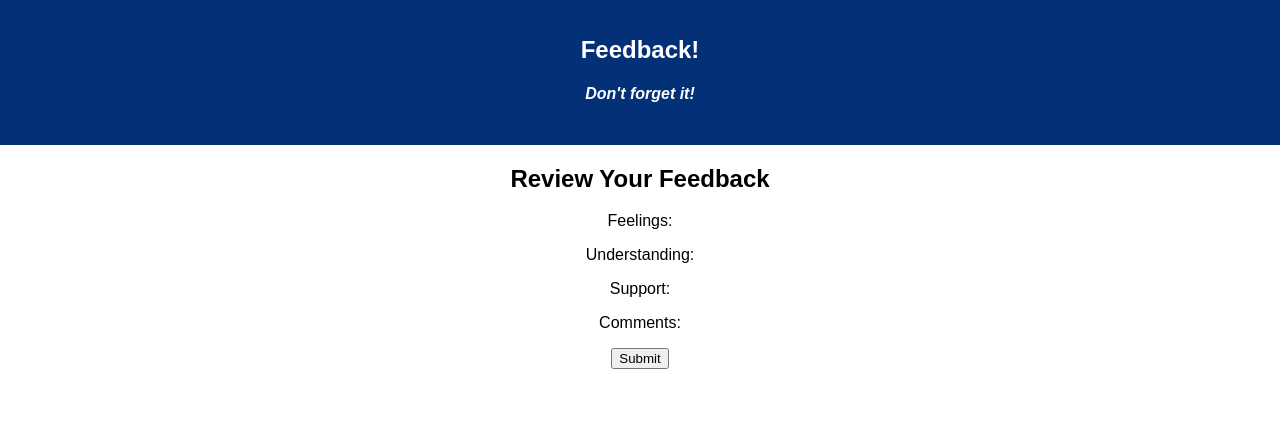
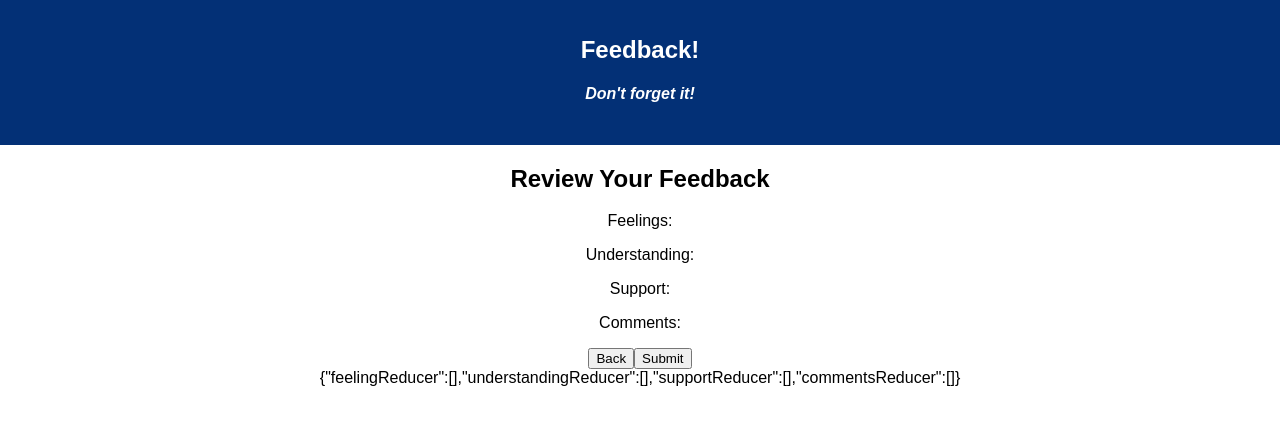
Before and after one commit to cmdornfeld/redux-feedback-loop, a React (Create React App) app: page /review in a window 1280 px wide. Shown: the top 424 px of the page. Built offline with nearby package versions, Linux system fonts and the light colour scheme.

Commit message:
added back button to each page and tested that it works

```diff
--- a/src/components/Comments/Comments.js
+++ b/src/components/Comments/Comments.js
@@ -20,6 +20,10 @@ class Comments extends Component {
         })
     }
 
+    returnToPreviousPage = () => {
+        this.props.history.push('/support');
+    }
+
     render() {
         return (
             <>
@@ -28,6 +32,7 @@ class Comments extends Component {
                     <h3>Any comments you want to leave?</h3>
                     <input onChange={(event) => this.handleChange(event)} label="comments" type="text"
                         placeholder="Enter comments" value={this.state.comments} maxLength="70" />
+                    <button onClick={this.returnToPreviousPage}>Back</button>
                     <button onClick={this.enterCommentsInfoAndMoveForward}>Next</button>
                 </div>
                 {JSON.stringify(this.props.reduxState)}
@@ -36,6 +41,7 @@ class Comments extends Component {
     }
 }
 
+// REMOVE REDUXSTATE DECLARATION AND REMOVE FROM CONNECT; ADDED FOR TESTING ONLY
 const putReduxStateOnProps = (reduxState) => ({
     reduxState
 })
--- a/src/components/Feeling/Feeling.js
+++ b/src/components/Feeling/Feeling.js
@@ -30,10 +30,16 @@ class Feeling extends Component {
                         placeholder="Please enter 1 - 5" value={this.state.feeling} min="1" max="5" />
                     <button disabled={!this.state.feeling} onClick={this.enterFeelingInfoAndMoveForward}>Next</button>
                 </div>
-                {JSON.stringify(this.state)}
+                {JSON.stringify(this.props.reduxState)}
+                {/* REMOVE THE ABOVE LINE; FOR TESTING ONLY */}
             </>
         )
     }
 }
 
-export default connect()(Feeling);
+// REMOVE REDUXSTATE DECLARATION AND REMOVE FROM CONNECT; ADDED FOR TESTING ONLY
+const putReduxStateOnProps = (reduxState) => ({
+    reduxState
+})
+
+export default connect(putReduxStateOnProps)(Feeling);
--- a/src/components/Review/Review.js
+++ b/src/components/Review/Review.js
@@ -20,6 +20,11 @@ class Review extends Component {
             alert('Error adding feedback.  See console for details');
         })
     }
+
+    returnToPreviousPage = () => {
+        this.props.history.push('/comments');
+    }
+
     render() {
         return (
             <>
@@ -30,8 +35,11 @@ class Review extends Component {
                 <p>Understanding: {this.props.reduxState.understandingReducer.understanding}</p>
                 <p>Support: {this.props.reduxState.supportReducer.support}</p>
                 <p>Comments: {this.props.reduxState.commentsReducer.comments}</p>
+                <button onClick={this.returnToPreviousPage}>Back</button>
                 <button onClick={this.postFeedback}>Submit</button>
             </div>
+            {JSON.stringify(this.props.reduxState)}
+            {/* REMOVE THE ABOVE LINE; FOR TESTING ONLY */}
             </>
         )
     }
--- a/src/components/Support/Support.js
+++ b/src/components/Support/Support.js
@@ -20,6 +20,10 @@ class Support extends Component {
         })
     }
 
+    returnToPreviousPage = () => {
+        this.props.history.push('/understanding');
+    }
+
     render() {
         return (
             <>
@@ -27,7 +31,8 @@ class Support extends Component {
                 <div>
                     <h3>How well are you being supported?</h3>
                     <input onChange={(event) => this.handleChange(event)} type="number"
-                    placeholder="Please enter 1 - 5" value={this.state.support} min="1" max="5" />
+                        placeholder="Please enter 1 - 5" value={this.state.support} min="1" max="5" />
+                    <button onClick={this.returnToPreviousPage}>Back</button>
                     <button disabled={!this.state.support} onClick={this.enterSupportInfoAndMoveForward}>Next</button>
                 </div>
                 {JSON.stringify(this.props.reduxState)}
@@ -36,6 +41,7 @@ class Support extends Component {
     }
 }
 
+// REMOVE REDUXSTATE DECLARATION AND REMOVE FROM CONNECT; ADDED FOR TESTING ONLY
 const putReduxStateOnProps = (reduxState) => ({
     reduxState
 })
--- a/src/components/Understanding/Understanding.js
+++ b/src/components/Understanding/Understanding.js
@@ -20,6 +20,10 @@ class Understanding extends Component {
         })
     }
 
+    returnToPreviousPage = () => {
+        this.props.history.push('/');
+    }
+
     render() {
         return (
             <>
@@ -27,15 +31,18 @@ class Understanding extends Component {
                 <div>
                     <h3>How well are you understaning the content?</h3>
                     <input onChange={(event) => this.handleChange(event)} type="number"
-                    placeholder="Please enter 1 - 5" value={this.state.understanding} min="1" max="5" />
+                        placeholder="Please enter 1 - 5" value={this.state.understanding} min="1" max="5" />
+                    <button onClick={this.returnToPreviousPage}>Back</button>
                     <button disabled={!this.state.understanding} onClick={this.enterUnderstandingInfoAndMoveForward}>Next</button>
                 </div>
                 {JSON.stringify(this.props.reduxState)}
+                {/* REMOVE THE ABOVE LINE; FOR TESTING ONLY */}
             </>
         )
     }
 }
 
+// REMOVE REDUXSTATE DECLARATION AND REMOVE FROM CONNECT; ADDED FOR TESTING ONLY
 const putReduxStateOnProps = (reduxState) => ({
     reduxState
 })
```
